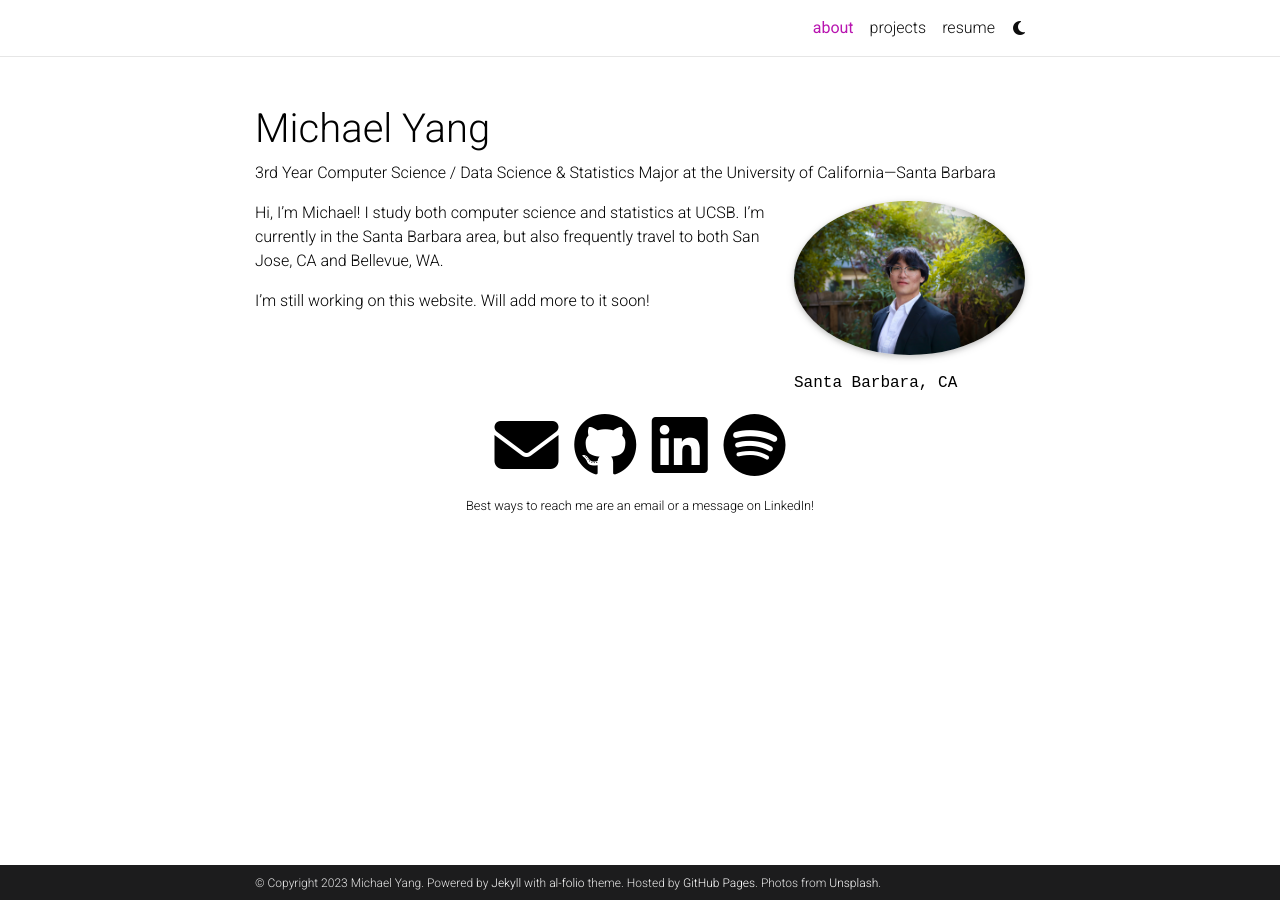
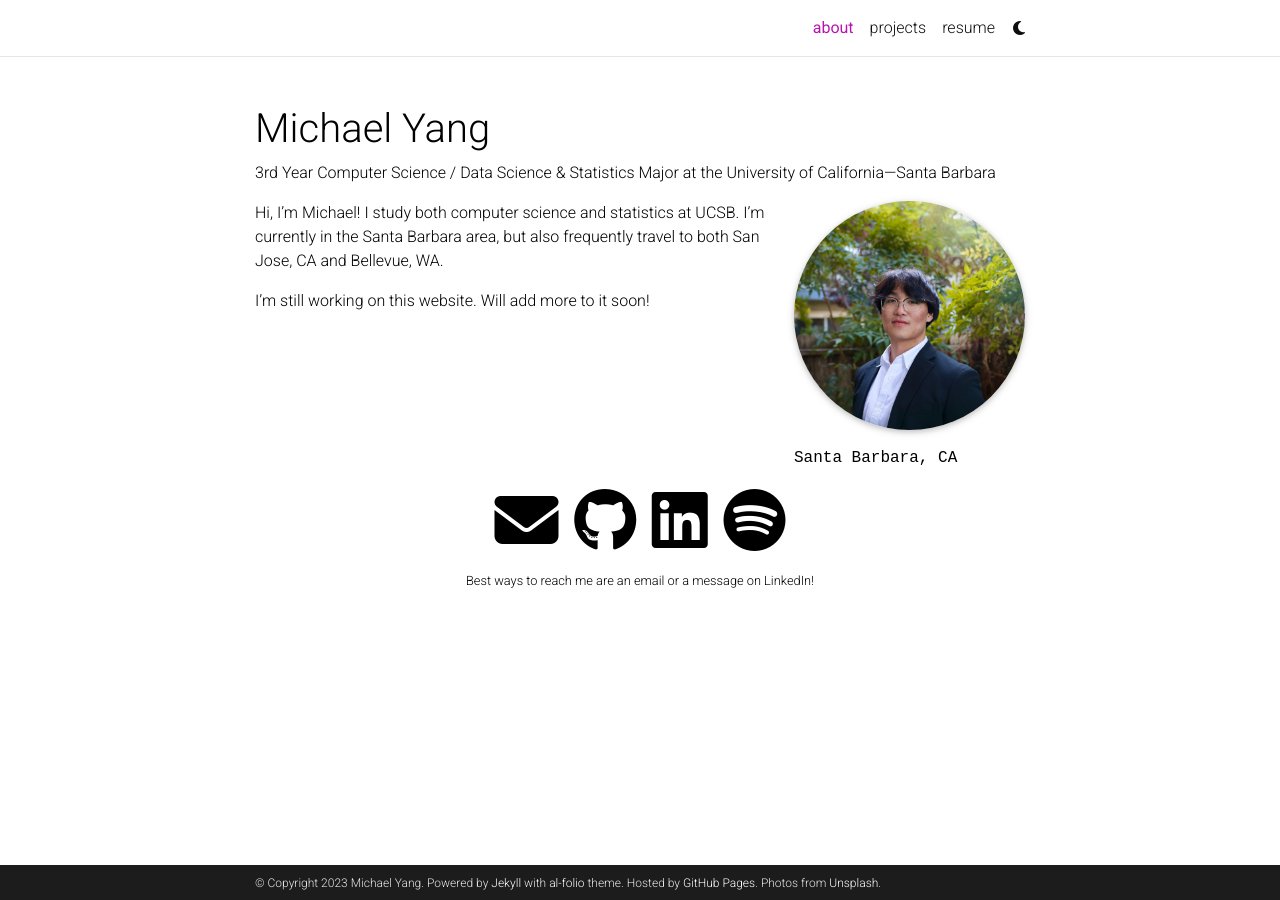
Before and after one commit to myangichael/myangichael.github.io, a Jekyll site: the page built from _pages/about.md, in a window 1280 px wide. Built offline with Jekyll 4.4.1, drawn with Linux system fonts in a browser that asks for light colours; full-size pictures stand in for the smaller copies a plugin makes; comment, search, counter and statistics services are not loaded; a style sheet for code colours, icons or effects is not loaded.

Commit message:
change profile pic again, remove proj categories

```diff
--- a/_config.yml
+++ b/_config.yml
@@ -367,7 +367,7 @@ enable_tooltips:            false  # enables automatic tooltip links generated
 enable_darkmode:            true   # enables switching between light/dark modes
 enable_navbar_social:       false  # enables displaying social links in the
                                    # navbar on the about page
-enable_project_categories:  true   # enables categorization of projects into
+enable_project_categories:  false   # enables categorization of projects into
                                    # multiple categories
 enable_medium_zoom:         true   # enables image zoom feature (as on medium.com)
 enable_progressbar:         true   # enables a horizontal progress bar linked to the vertical scroll position
```
Also changed, not shown: _projects/1_project.md (+1 -1 lines), assets/img/prof_pic.jpg.
